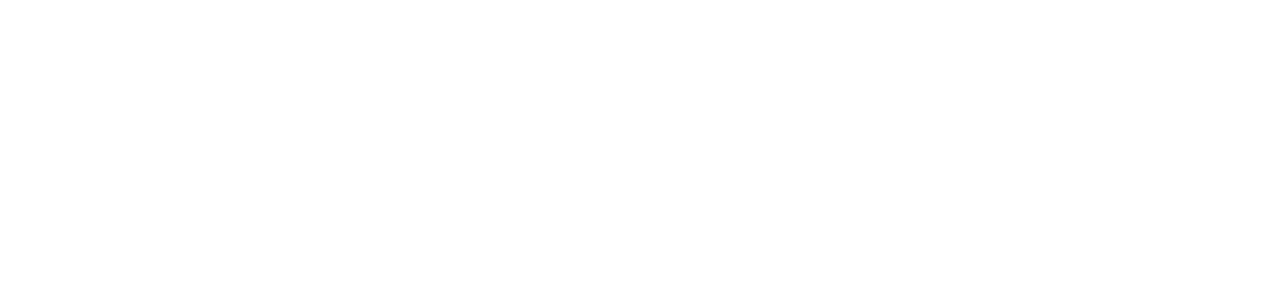
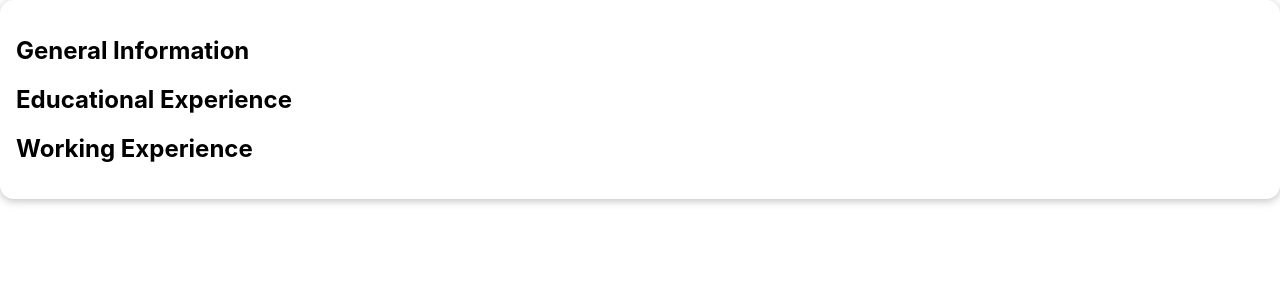
Before and after one commit to mohameddjebloun/cv-application, a React (Create React App) app: page / in a window 1280 px wide. Shown: the top 300 px of the page. Built offline with nearby package versions, Linux system fonts and the light colour scheme; the HTML template or start-up script is replaced by a standard one.

Commit message:
Initialize the main form components

```diff
--- a/src/components/CvForm/CvForm.js
+++ b/src/components/CvForm/CvForm.js
@@ -1,3 +1,20 @@
 import classes from "./CvForm.module.css";
-const CvForm = (props) => {};
+import Card from "../UI/Card";
+import GeneralInformation from "./GeneralInformation/GeneralInformation";
+import EducationalExperience from "./EducationalExperience/EducationalExperience";
+import WorkingExperience from "./WorkingExperience/WorkingExperience";
+const CvForm = (props) => {
+    return (
+        <Card>
+            <form>
+                <h2>General Information</h2>
+                <GeneralInformation />
+                <h2>Educational Experience</h2>
+                <EducationalExperience />
+                <h2>Working Experience</h2>
+                <WorkingExperience />
+            </form>
+        </Card>
+    );
+};
 export default CvForm;
--- /dev/null
+++ b/src/components/CvForm/EducationalExperience/EducationalExperience.js
@@ -0,0 +1,2 @@
+const EducationalExperience = (props) => {};
+export default EducationalExperience;
--- /dev/null
+++ b/src/components/CvForm/GeneralInformation/GeneralInformation.js
@@ -0,0 +1,2 @@
+const GeneralInformation = (props) => {};
+export default GeneralInformation;
--- /dev/null
+++ b/src/components/CvForm/WorkingExperience/WorkingExperience.js
@@ -0,0 +1,2 @@
+const WorkingExperience = (props) => {};
+export default WorkingExperience;
```
